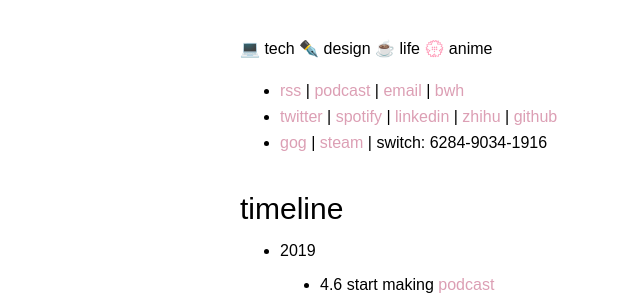
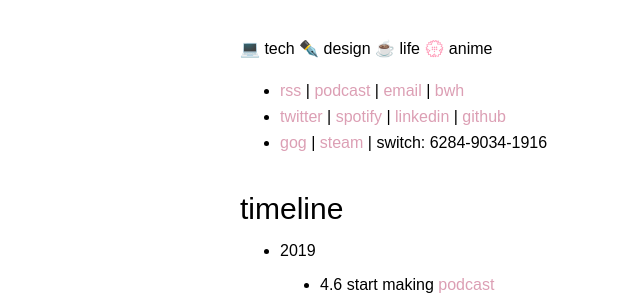
Before and after one commit to yuzujin99/sayo-blog, a Jekyll site: the page built from page/about.md, in a window 1280 px wide and 1110 px high. Shown: the part 133-433 px from the top of the window, without its empty margins (0-640 px from the left). Built offline with Jekyll 4.4.1, drawn with Linux system fonts in a browser that asks for light colours.

Commit message:
remove zhihu

```diff
--- a/page/about.md
+++ b/page/about.md
@@ -9,11 +9,10 @@ permalink: /about
 - [rss](/feed.xml) |
 [podcast](/podcast.xml) |
 [email](mailto:sayo-melu@outlook.com) |
-[bwh](http://20.88.71.97)
+[bwh](https://20.88.71.97)
 - [twitter](https://twitter.com/sayo-melu) |
 [spotify](https://open.spotify.com/user/qnintpw1ar8z4wjs95m971lwq) |
 [linkedin](https://linkedin.com/in/sayo-melu) |
-[zhihu](https://zhihu.com/people/sayo-melu) |
 [github](https://github.com/sayo-melu)
 - [gog](https://www.gog.com/u/sayo-melu) |
 [steam](https://steamcommunity.com/id/sayo-melu/) |
```
Also changed, not shown: readme.md (+5 -0 lines).
